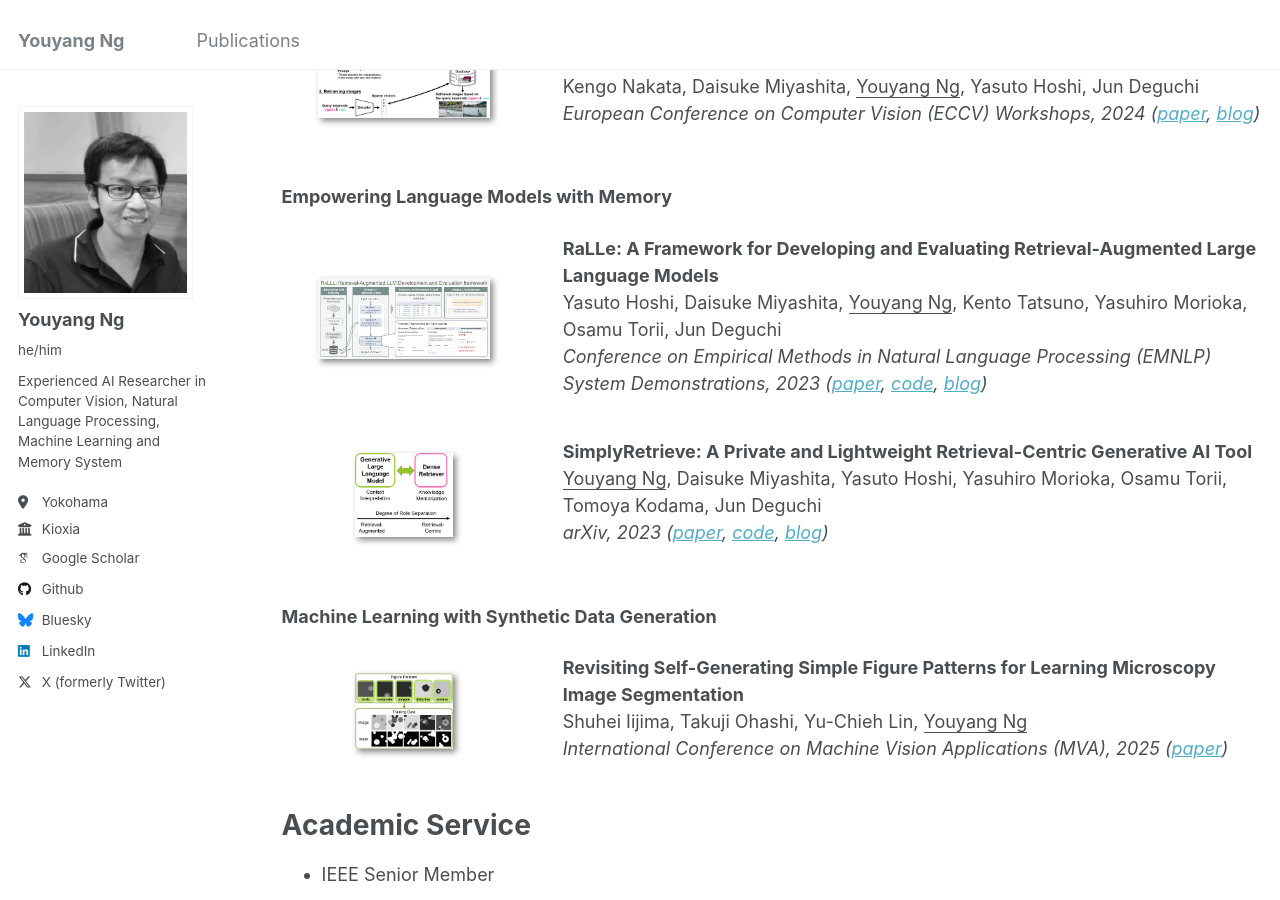
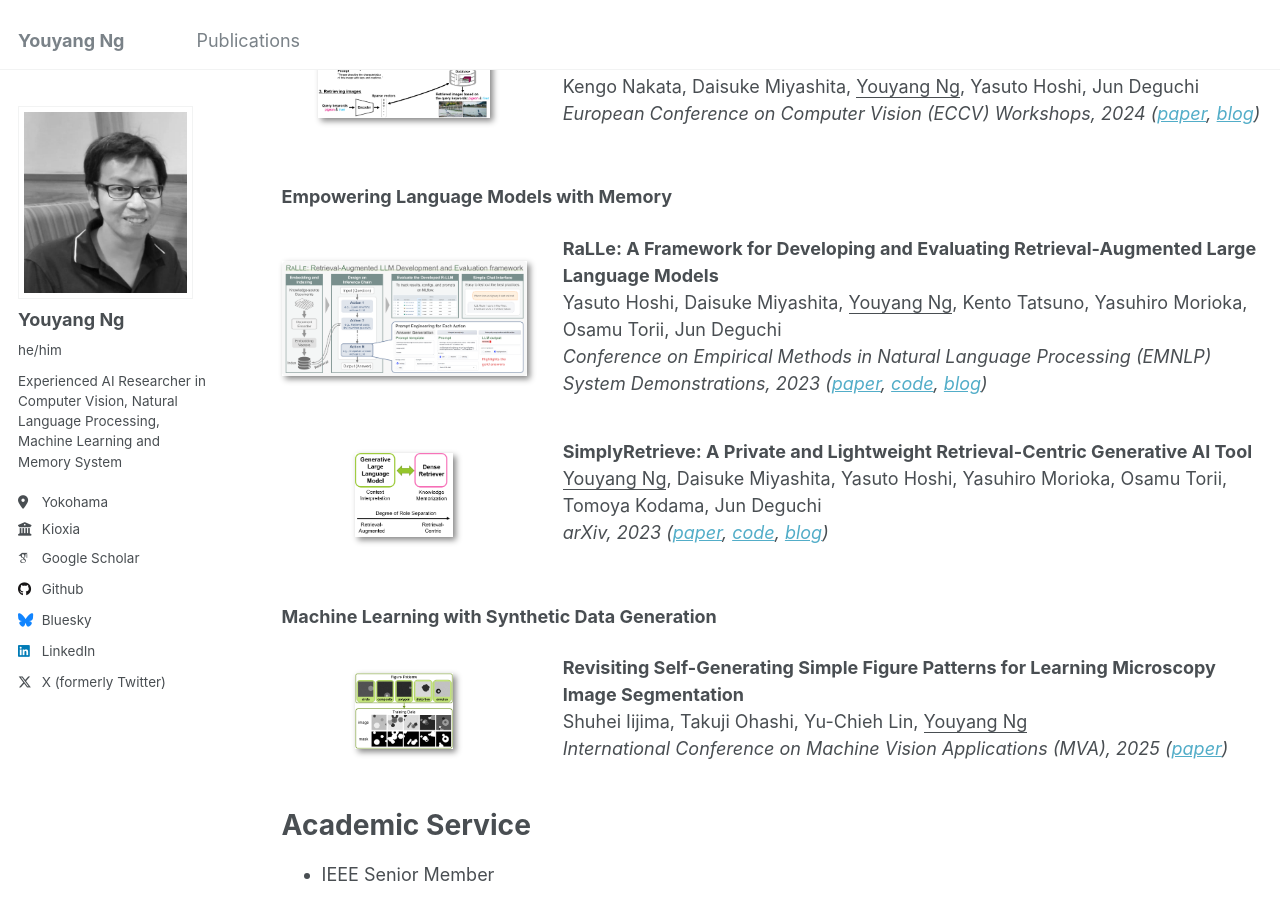
Before and after one commit to yy29/yy29.github.io, a Jekyll site: the page built from _pages/about.md, in a window 1280 px wide and 900 px high, scrolled down 1860 px. Built offline with Jekyll 4.4.1, drawn with Linux system fonts in a browser that asks for light colours; some web fonts are replaced.

Commit message:
Adjust image width in about.md
Updated image width for the RaLLe framework section.

```diff
--- a/_pages/about.md
+++ b/_pages/about.md
@@ -85,7 +85,7 @@ Kengo Nakata, Daisuke Miyashita, <ins>Youyang Ng</ins>, Yasuto Hoshi, Jun Deguch
 </div>
 
 ### Empowering Language Models with Memory
-<div class="paper-box"><div class="paper-box-image"><center><img src="../images/2023_ralle.png" alt="sym" width="70%"></center></div>
+<div class="paper-box"><div class="paper-box-image"><center><img src="../images/2023_ralle.png" alt="sym" width="100%"></center></div>
 <div class="paper-box-text" markdown="1">
 
 **RaLLe: A Framework for Developing and Evaluating Retrieval-Augmented Large Language Models**
```
